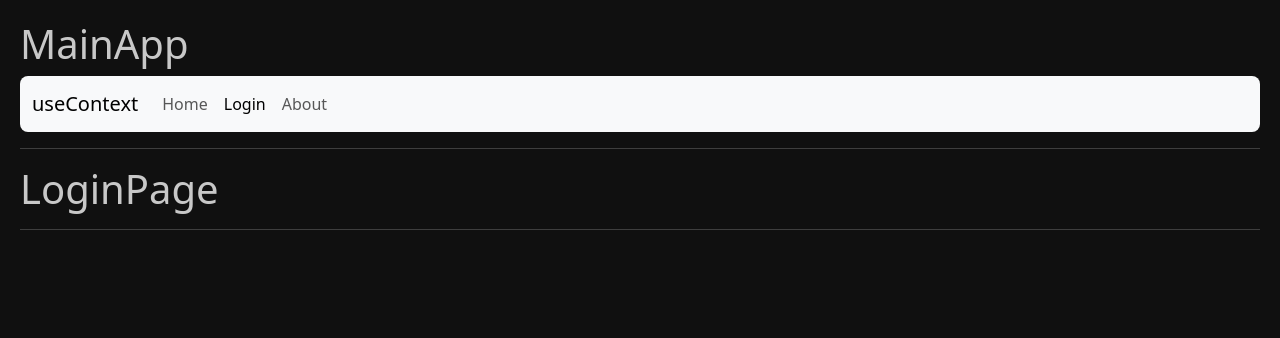
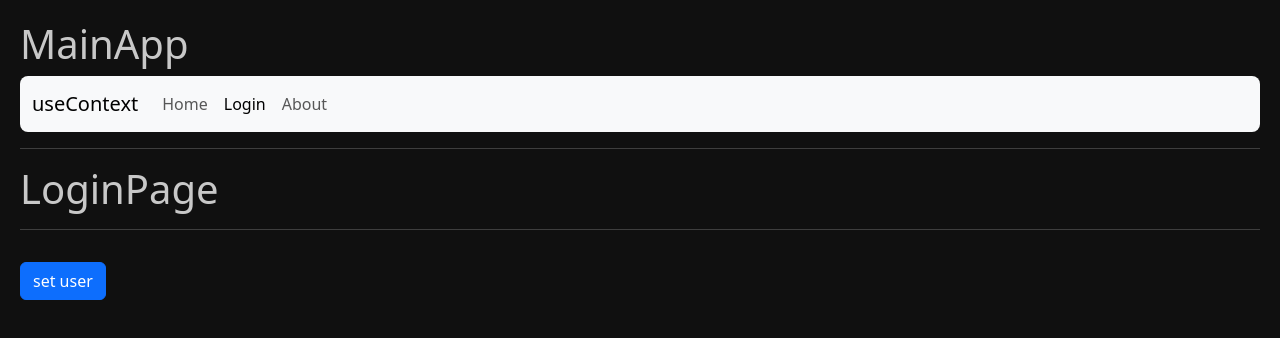
Before and after one commit to hernanfuria/react-hooks-app, a React (Vite) app: page /login in a window 1280 px wide. Shown: the top 338 px of the page. Built offline with nearby package versions, Linux system fonts and the light colour scheme.

Commit message:
useContext

```diff
--- a/src/09-useContext/HomePage.jsx
+++ b/src/09-useContext/HomePage.jsx
@@ -1,7 +1,13 @@
+import { useContext } from "react";
+import { UserContext } from "./context/UserContext";
+
 export const HomePage = () => {
+
+  const {user} = useContext(UserContext);
+
   return (
     <>
-        <h1>HomePage</h1>
+        <h1>HomePage <small>{user?.name}</small></h1>
         <hr />
     </>
   )
--- a/src/09-useContext/LoginPage.jsx
+++ b/src/09-useContext/LoginPage.jsx
@@ -1,8 +1,26 @@
+import { useContext } from 'react';
+import { UserContext } from './context/UserContext';
+
 export const LoginPage = () => {
+
+    const {user, setUser} = useContext(UserContext);
+    console.log(user);
+
     return (
         <>
             <h1>LoginPage</h1>
             <hr />
+            <pre>
+                {JSON.stringify(user, null, 3)}
+            </pre>
+
+            <button
+                className='btn btn-primary'
+                onClick={() => setUser({id: 123, name: 'Juan', mail: 'juan@sad.com'})}
+            >
+                set user
+            </button>
+
         </>
     )
 }
--- a/src/09-useContext/MainApp.jsx
+++ b/src/09-useContext/MainApp.jsx
@@ -1,5 +1,6 @@
 import { Routes, Route, Navigate } from "react-router-dom"
 import { HomePage, LoginPage, AboutPage, Navbar } from "./"
+import { UserProvider } from "./context/UserProvider"
 
 /*
 const routes = [
@@ -26,7 +27,7 @@
 
 export const MainApp = () => {
   return (
-    <>
+    <UserProvider>
         <h1>MainApp</h1>
         <Navbar />
         <hr />
@@ -37,6 +38,6 @@
             <Route path="/about" element={ <AboutPage /> } />
             <Route path="/*" element={ <Navigate to='/' /> } />
         </Routes>
-    </>
+    </UserProvider>
   )
 }
--- /dev/null
+++ b/src/09-useContext/context/UserContext.jsx
@@ -0,0 +1,3 @@
+import {createContext} from 'react';
+
+export const UserContext = createContext();
--- /dev/null
+++ b/src/09-useContext/context/UserProvider.jsx
@@ -0,0 +1,20 @@
+import { useState } from "react"
+import { UserContext } from "./UserContext"
+
+
+// const user = {
+//     id: 132,
+//     name: 'asd lkjjk',
+//     mail: 'asd@dfg.com',
+// }
+
+export const UserProvider = ({children}) => {
+
+    const [user, setUser] = useState()
+
+    return (
+        <UserContext.Provider value={{user, setUser}}>
+            {children}
+        </UserContext.Provider>
+    )
+}
```
Lines whose indentation alone changed are shown as unchanged.
